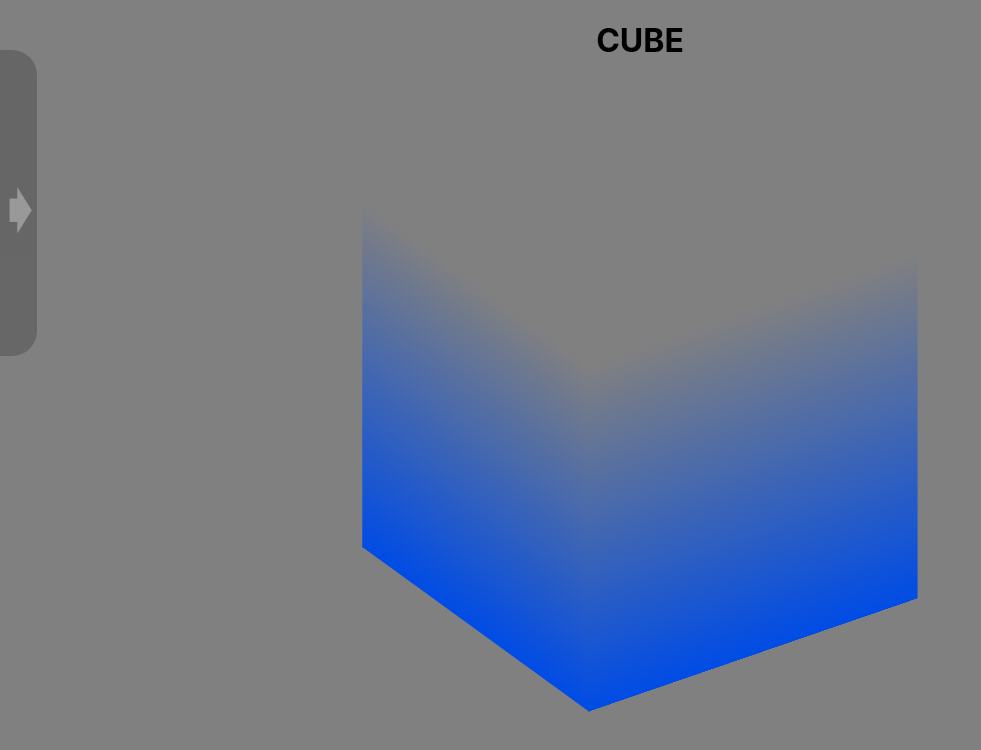
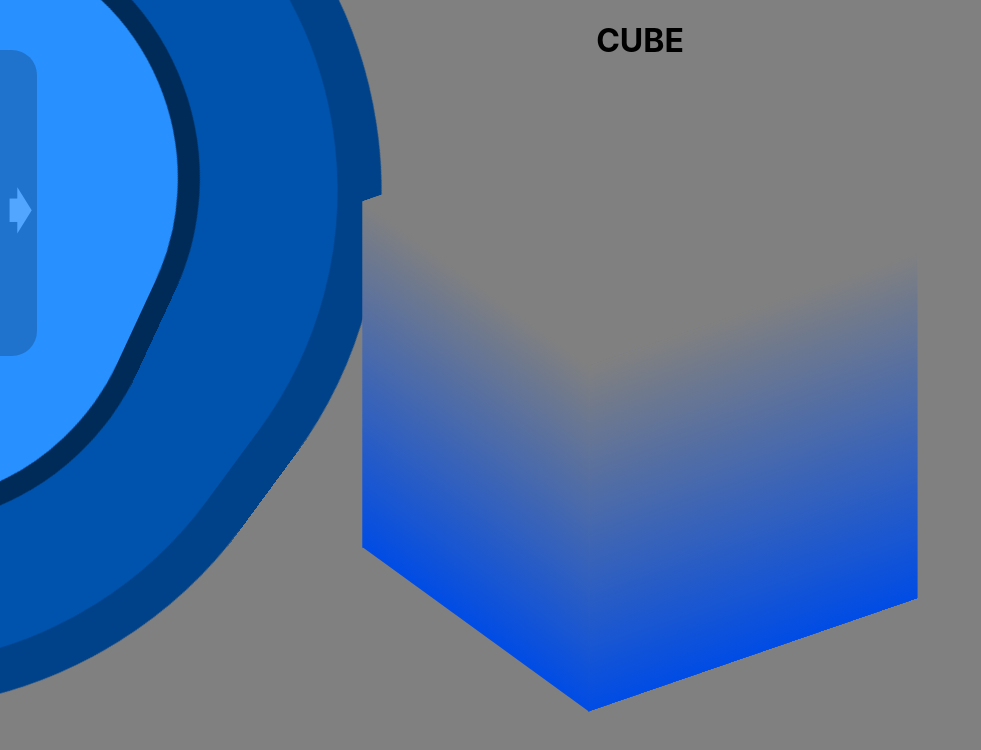
Before and after one commit to B1LL1E/chatClient, a React (Create React App) app: page /kostka in a window 1280 px wide. Shown: the top 750 px of the page, without its empty margins (0-981 px from the left). Built offline with nearby package versions, Linux system fonts and the light colour scheme.

Commit message:
dodano tlo do kosc

```diff
--- a/src/App.js
+++ b/src/App.js
@@ -44,6 +44,18 @@ function App() {
     <div className="App" >
       <BrowserRouter>
 
+
+
+        <Routes>
+          <Route index element={<Home />}/>
+
+          <Route path='kostka' element={<Kostka />} />
+
+          <Route path='chat' element={<Chat />}/>
+
+        </Routes>
+
+
         <div id='gloBar'>
           <table>
             <tr>
@@ -57,15 +69,6 @@ function App() {
             </tr>
           </table>
         </div>
-
-        <Routes>
-          <Route index element={<Home />}/>
-
-          <Route path='kostka' element={<Kostka />} />
-
-          <Route path='chat' element={<Chat />}/>
-
-        </Routes>
       </BrowserRouter>
     </div>
   );
--- a/src/strony/chat/Wiadomosci.js
+++ b/src/strony/chat/Wiadomosci.js
@@ -43,12 +43,17 @@ export default function Wiadomosci(props){
     return(
 
         <div id='wiadomosci1'>
+
+
+
             <h1 id='komunikat'>
                 <div id='kropka' style={{ "--i":1 }}>.</div>
                 <div id='kropka' style={{ "--i":2 }}>.</div>
                 <div id='kropka' style={{ "--i":3 }}>.</div>
             </h1>
-                <table id='wiadomosci'>
+            <div id='tabela'>
+
+                <table id='wiadomosci'  style={{ zIndex:20, opacity:"100%"}}>
                     {list.map((val, key) => {
 
                         document.getElementById('komunikat').style.display = 'none';
@@ -70,7 +75,7 @@ export default function Wiadomosci(props){
 
                         return(
 
-                            <tr id={idTr} key={key}>
+                            <tr id={idTr} key={key}  style={{ zIndex:2}}>
                                 <td>
                                     <div id={idNazwa}>{val.nick}</div>
                                     <div id={idDiv}>{val.text}</div>
@@ -81,9 +86,14 @@ export default function Wiadomosci(props){
                     })}
                 </table>
 
-                <div id='nadol' onClick={nadol}>⬇</div>
+            </div>
 
-                <p ref={bottomRef}></p>
+
+            <div id='nadol' onClick={nadol}>⬇</div>
+
+            <p ref={bottomRef}></p>
+
+
         </div>
     )
 }
--- a/src/strony/kostka/Kostka.js
+++ b/src/strony/kostka/Kostka.js
@@ -1,9 +1,14 @@
 import './Kostka.css';
+import './Tlo.css';
 
 export default function Kostka() {
     return(
         <>
             <h1>CUBE</h1>
+            <div id='tlo' style={{ zIndex:0}}>
+                <div id='blok1'></div>
+                <div id='blok2'></div>
+            </div>
             <div id='kosc1'>
                 <div id='kosc'>
                     <div id='sciana' style={{'--x': 1}}></div>
@@ -14,6 +19,7 @@ export default function Kostka() {
                 </div>
             </div>
 
+
         </>
     )
 }
--- /dev/null
+++ b/src/strony/kostka/Tlo.css
@@ -0,0 +1,67 @@
+div#tlo{
+    position: absolute;
+    top: 25%;
+    left: -10%;
+
+    transform: translate(-50%,-50%);
+    opacity: 100%;
+
+}
+
+:root{
+    --wielkosc: 70vw;
+}
+
+div#blok1{
+    background-color: #0053ac;
+    position: absolute;
+    top: 50%;
+    left: 50%;
+    transform: translate(-50%,-50%);
+
+    height: var(--wielkosc);
+    width: var(--wielkosc);
+
+    border-radius: calc(var(--wielkosc) * 0.5);
+
+    border: calc(var(--wielkosc) / 20) solid #004289;
+
+    animation: obrot2 20s linear infinite;
+}
+
+div#blok2{
+    background-color: #2890ff;
+    position: absolute;
+    top: 50%;
+    left: 50%;
+    transform: translate(-50%,-50%);
+
+    height: calc(var(--wielkosc) * 0.65);
+    width: calc(var(--wielkosc) * 0.65);
+
+    border-radius: calc(var(--wielkosc) * 0.30);
+
+    border: calc(var(--wielkosc) * 0.025) solid #002a57;
+
+    animation: obrot 25s linear infinite;
+}
+
+@keyframes obrot {
+    0%{
+        transform: translate(-50%,-50%) rotate(0deg);
+    }
+
+    100%{
+        transform: translate(-50%,-50%) rotate(360deg);
+    }
+}
+
+@keyframes obrot2 {
+    0%{
+        transform: translate(-50%,-50%) rotate(0deg);
+    }
+
+    100%{
+        transform: translate(-50%,-50%) rotate(-360deg);
+    }
+}
```
Also changed, not shown: src/strony/chat/Chat.js (+10 -0 lines).
